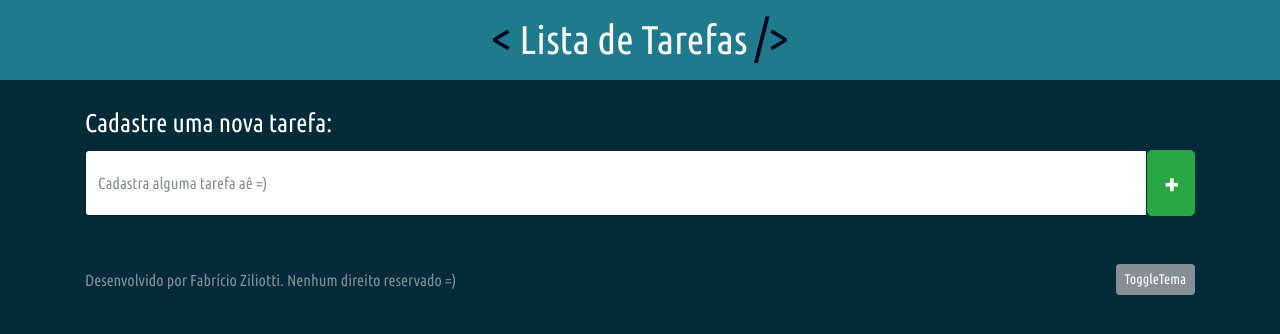
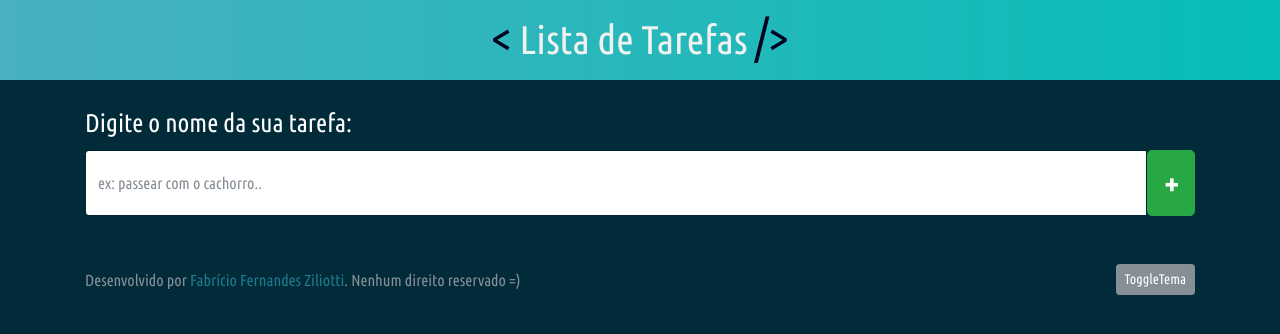
Before and after one commit to Fziliotti/FZ-To-Do, a website: page index.html in a window 1280 px wide. Drawn offline with nearby package versions, Linux system fonts and the light colour scheme; some packages are replaced by stand-ins of ours; a script that the page names is missing.

Commit message:
add efeito header

```diff
--- a/css/main.css
+++ b/css/main.css
@@ -2,6 +2,7 @@ body{
   background-color: #022B3A;
   font-family: 'Ubuntu Condensed', sans-serif;
   color:white;
+  transition: 0.5s all;
 
 }
 
@@ -10,6 +11,10 @@ body{
   display: flex;
   align-items: center;
   justify-content: center;
+  background: #06beb6;  /* fallback for old browsers */
+  background: -webkit-linear-gradient(to right, #48b1bf, #06beb6);  /* Chrome 10-25, Safari 5.1-6 */
+  background: linear-gradient(to right, #48b1bf, #06beb6); /* W3C, IE 10+/ Edge, Firefox 16+, Chrome 26+, Opera 12+, Safari 7+ */
+  color:#f1f1f1;
 }
 
 .todo-item{
@@ -19,11 +24,17 @@ body{
   display:flex;
   align-items: center;
   justify-content: space-between;
-  background-color: lightsalmon;
+  background-color:cadetblue;
   text-transform: capitalize;
 }
 
+.linkSite{
+  color:#1F7A8C;
+}
 
+.linkSite:hover{
+  text-decoration: none;
+}
 
 .lblCadastrar{
   font-size: 1.6rem;
@@ -44,11 +55,6 @@ body{
 .btn{
   cursor: pointer;
 }
-
-.bg-menu{
-  background-color: #1F7A8C;
-}
-
 
 .text-dark{
   color:black;
--- a/index.html
+++ b/index.html
@@ -1,5 +1,6 @@
 <!DOCTYPE html>
 <html lang="pt-br">
+
 <head>
 	<meta charset="utf-8">
 	<meta name="viewport" content="width=device-width, initial-scale=1, shrink-to-fit=no">
@@ -19,16 +20,19 @@
 	<link rel="stylesheet" href="css/main.css">
 
 </head>
+
 <body>
-	<div class="header bg-menu text-light py-4 mb-4">
-		<h1 class="text-center"> <span class="simbol"><</span> Lista de Tarefas <span class="simbol">/></span></h1>
+	<div class="header py-4 mb-4">
+		<h1 class="text-center"> <span class="simbol">
+				<</span> Lista de Tarefas <span class="simbol">/>
+			</span></h1>
 	</div>
+
 	<div class="container">
-
 		<div id="app">
-			<label class="lblCadastrar" for="novaTarefa">Cadastre uma nova tarefa:</label>
+			<label class="lblCadastrar" for="novaTarefa">Digite o nome da sua tarefa:</label>
 			<div class="input-group mb-3">
-				<input id="novaTarefa" type="text" maxlength="38" class="form-control" placeholder="Cadastra alguma tarefa aê =)">
+				<input id="novaTarefa" type="text" maxlength="38" class="form-control" placeholder="ex: passear com o cachorro..">
 				<div class="input-group-append">
 					<button class="btnPLUS btn btn-success btn-lg" type="submit"><span class="btnPLUS-text">+</span></button>
 				</div>
@@ -43,7 +47,7 @@
 
 	<footer class="footer container">
 
-		  <span class="text-muted">Desenvolvido por Fabrício Ziliotti. Nenhum direito reservado =)</span>
+		<span class="text-muted">Desenvolvido por <a class="linkSite" href="http://fziliotti.esy.es/">Fabrício Fernandes Ziliotti</a>. Nenhum direito reservado =)</span>
 
 		<button id="toggleTema" onclick="mudarTema()" class="btn btn-secondary btn-sm">ToggleTema</button>
 	</footer>
@@ -54,7 +58,6 @@
 
 	<script src="js/toDo.js"></script>
 	<script src="https://cdn.jsdelivr.net/npm/sweetalert2@7.26.29/dist/sweetalert2.all.min.js"></script>
-	<!-- Optional: include a polyfill for ES6 Promises for IE11 and Android browser -->
 	<script src="https://cdn.jsdelivr.net/npm/promise-polyfill"></script>
 </body>
 
```
Lines whose indentation alone changed are shown as unchanged.
